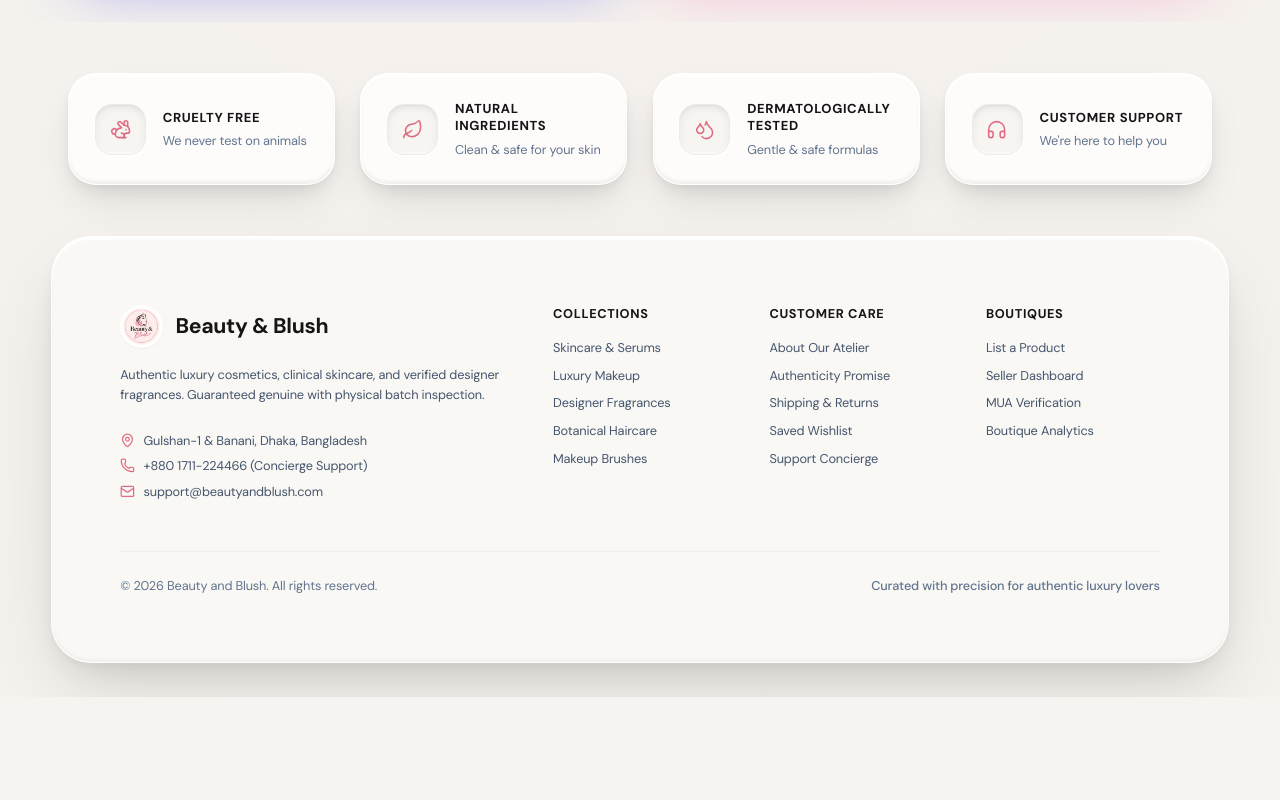
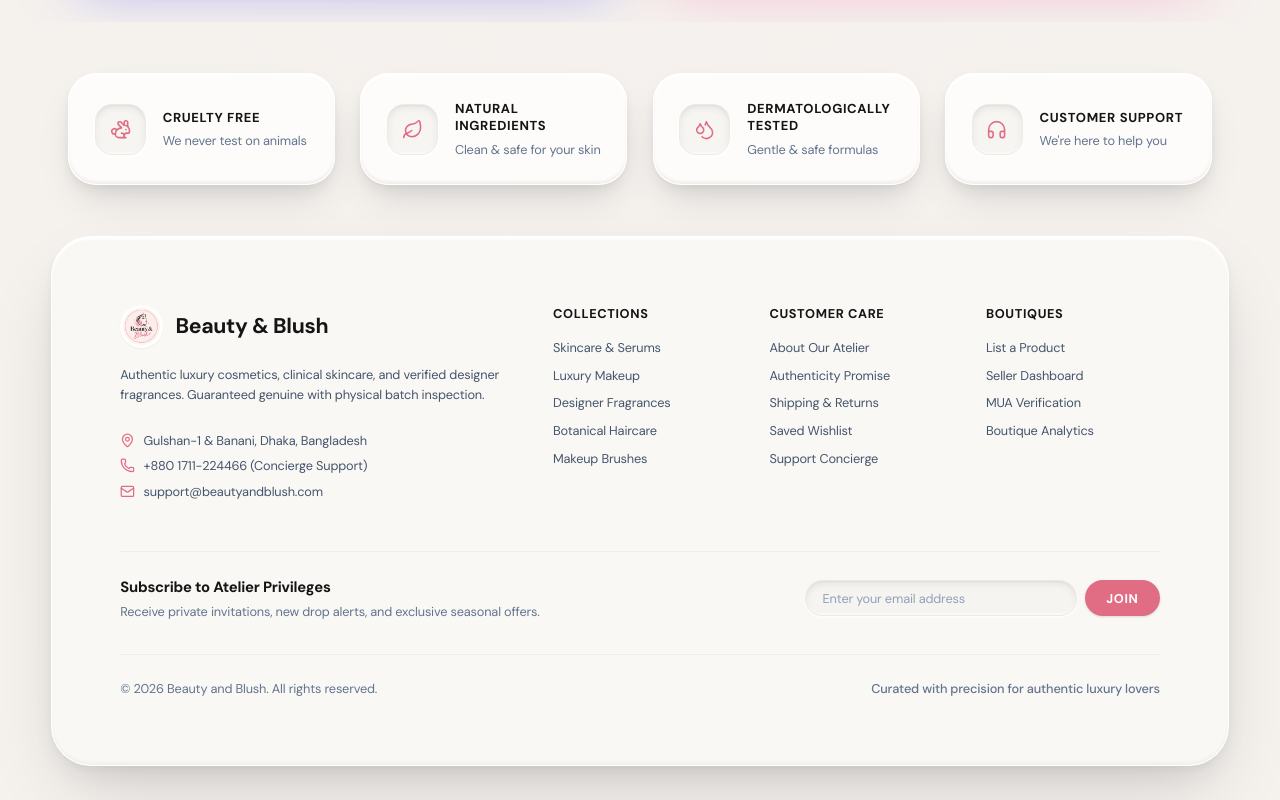
Before and after one commit to ruhul2003/Beauty-and-Blush, a Next.js app in the folder frontend/: page / in a window 1280 px wide. Shown: the part 5206-6006 px from the top of the page. Before the commit the page ends 5903 px from the top, so only its background shows below. Built offline with nearby package versions, Linux system fonts and the light colour scheme; no server answers.

Commit message:
Add newsletter subscription strip and button in footer

```diff
--- a/frontend/src/components/Footer.jsx
+++ b/frontend/src/components/Footer.jsx
@@ -93,6 +93,42 @@ export function Footer() {
           </div>
         </motion.div>
 
+        {/* Newsletter Subscription Strip */}
+        <div className="pt-6 pb-8 border-t border-black/[0.04] dark:border-white/[0.06] flex flex-col md:flex-row items-center justify-between gap-4">
+          <div className="space-y-1 text-center md:text-left">
+            <h4 className="text-sm font-bold text-[#181416] dark:text-white">
+              Subscribe to Atelier Privileges
+            </h4>
+            <p className="text-xs text-slate-500 dark:text-slate-400">
+              Receive private invitations, new drop alerts, and exclusive seasonal offers.
+            </p>
+          </div>
+          <form
+            onSubmit={(e) => {
+              e.preventDefault();
+              const input = e.target.querySelector('input');
+              if (input && input.value) {
+                alert('Thank you for subscribing to Beauty & Blush atelier privileges!');
+                input.value = '';
+              }
+            }}
+            className="flex w-full md:w-auto max-w-md gap-2"
+          >
+            <input
+              type="email"
+              required
+              placeholder="Enter your email address"
+              className="flex-1 md:w-64 px-4 py-2 text-xs rounded-full glass-well text-[#181416] dark:text-white placeholder:text-slate-400 focus:outline-none focus:ring-2 focus:ring-[#e06d84]/30"
+            />
+            <button
+              type="submit"
+              className="px-5 py-2 text-xs font-bold uppercase tracking-wider rounded-full bg-[#e06d84] hover:bg-[#d45d74] text-white shadow-sm transition-all cursor-pointer"
+            >
+              Join
+            </button>
+          </form>
+        </div>
+
         {/* Bottom Bar */}
         <div className="pt-6 border-t border-black/[0.04] dark:border-white/[0.06] flex flex-col sm:flex-row items-center justify-between gap-4 text-xs text-slate-500 dark:text-slate-400">
           <p>© {new Date().getFullYear()} Beauty and Blush. All rights reserved.</p>
```
